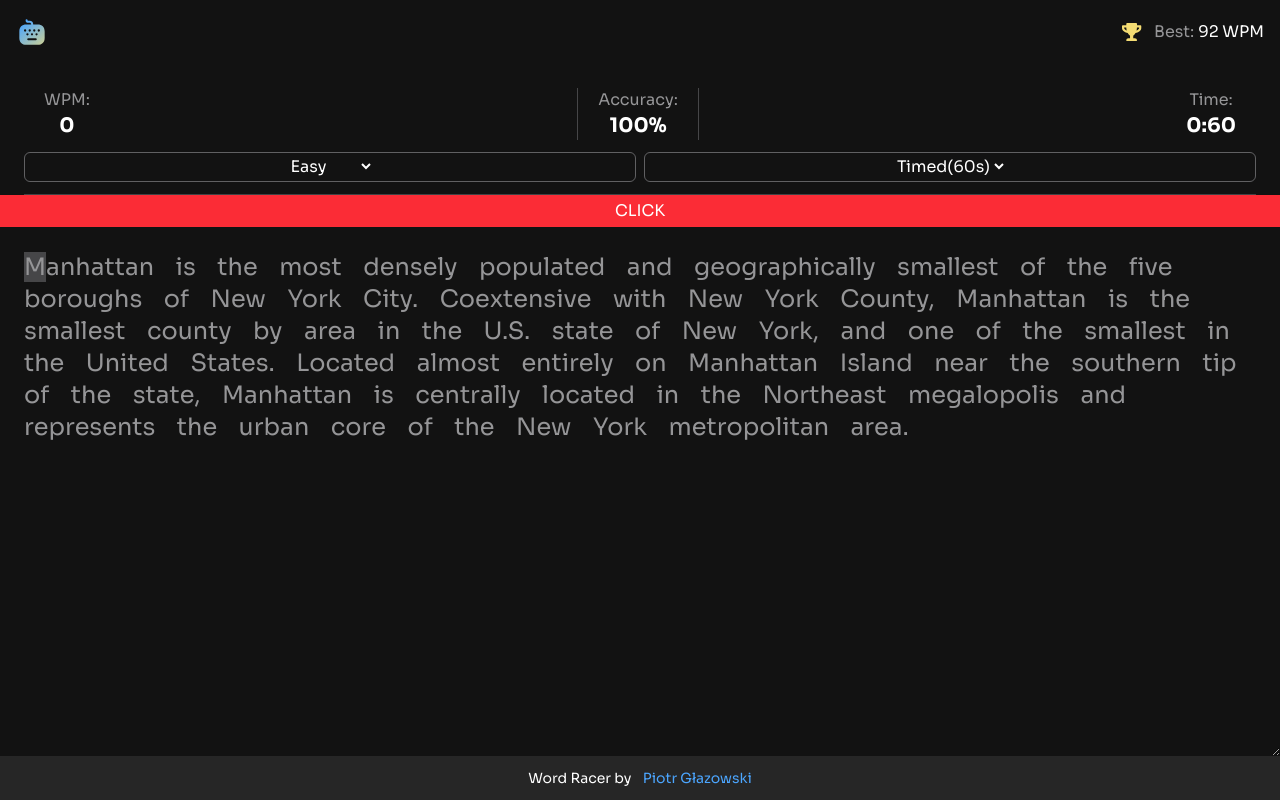
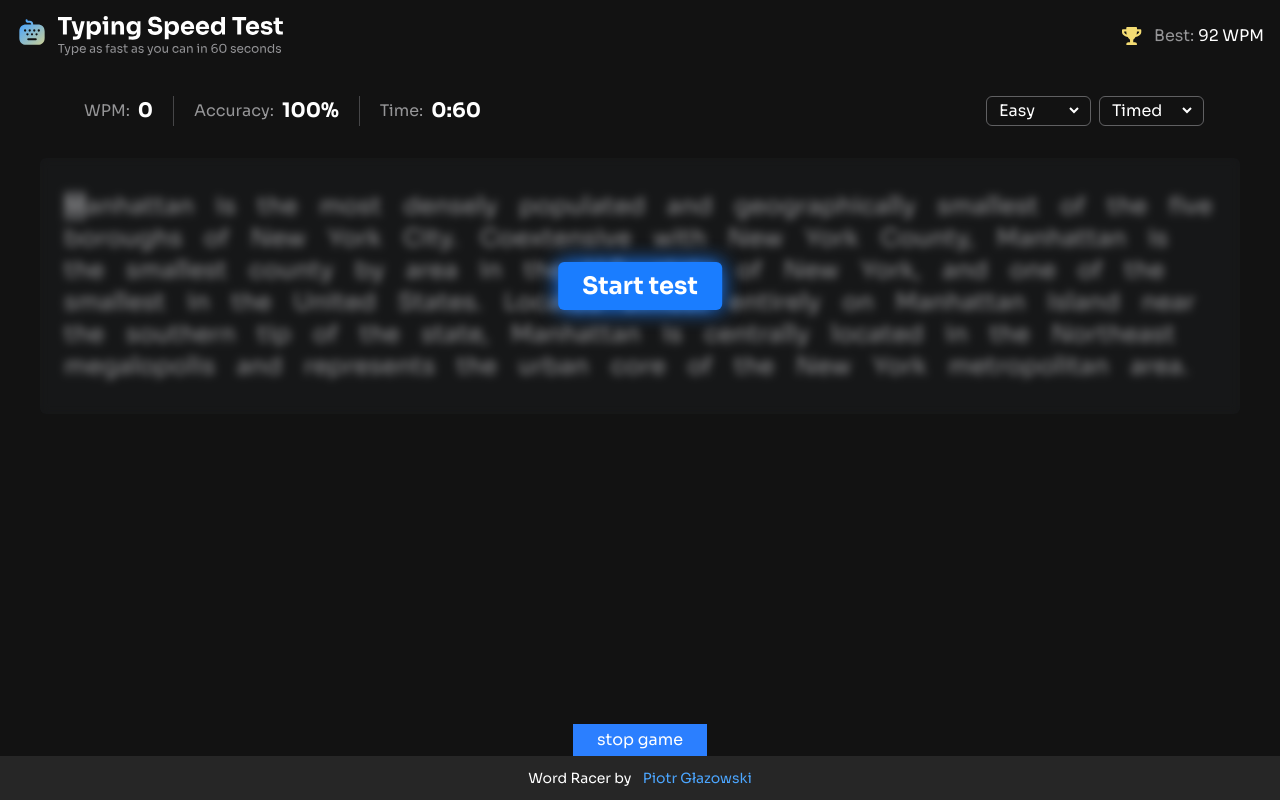
Before and after one commit to p-glazowski/type-racer, a Next.js app: page / in a window 1280 px wide. Built offline with nearby package versions, Linux system fonts and the light colour scheme.

Commit message:
removed textarea and added blured start game

```diff
--- a/app/globals.css
+++ b/app/globals.css
@@ -1,25 +1,24 @@
 @import 'tailwindcss';
 
 @theme {
-  /* Neutral */
+  /* COLORS */
   --color-my-neutral-900: hsl(0, 0%, 7%);
   --color-my-neutral-800: hsl(0, 0%, 15%);
   --color-my-neutral-500: hsl(240, 3%, 46%);
   --color-my-neutral-400: hsl(240, 1%, 59%);
   --color-my-neutral-0: hsl(0, 0%, 100%);
 
-  /* Blue */
   --color-my-blue-600: hsl(214, 100%, 55%);
   --color-my-blue-400: hsl(210, 100%, 65%);
 
-  /* Red */
   --color-my-red-500: hsl(354, 63%, 57%);
 
-  /* Green */
   --color-my-green-500: hsl(140, 63%, 57%);
 
-  /* Yellow */
   --color-my-yellow-400: hsl(49, 85%, 70%);
+
+  /* BREAKPOINTS */
+  --breakpoint-md: 800px;
 }
 
 * {
--- a/app/page.tsx
+++ b/app/page.tsx
@@ -7,12 +7,11 @@ import ScoreNumber from '@/components/SingleScoreBox/ScoreNumber';
 import ScoreTitle from '@/components/SingleScoreBox/ScoreTitle';
 import OptionContainer from '@/components/OptionContainer';
 import InputSelect from '@/components/Inputs/InputSelect';
-import Select from '@/components/Inputs/Option';
 import Option from '@/components/Inputs/Option';
-import TextField from '@/components/TextField';
 import { useEffect, useRef, useState } from 'react';
 
 export default function Page() {
+  const [started, setStarted] = useState(false);
   const [game, setGame] = useState(false);
   const [letterNumber, setLetterNumber] = useState(0);
   let id = 0;
@@ -41,6 +40,8 @@ export default function Page() {
     if (e.key === 'Shift') {
       return;
     }
+
+    setGame(true);
 
     if (letterNumber > 0 && textSplit[letterNumber - 1].correct === false) {
       if (e.key === 'Backspace') {
@@ -125,8 +126,14 @@ export default function Page() {
   const words = textSplit.filter((letter) => letter.firstTyped).length;
   const WPM = ((words / 5) * (60 / timePass)).toFixed(0);
 
+  useEffect(() => {
+    if (started && textRef.current) {
+      textRef.current.focus();
+    }
+  }, [started]);
+
   return (
-    <main className="flex flex-col flex-1">
+    <main className="flex flex-col flex-1 max-w-300 w-full mx-auto">
       <TopContainer>
         <Scores>
           <ScoreBox>
@@ -135,11 +142,29 @@ export default function Page() {
           </ScoreBox>
           <ScoreBox borders={true}>
             <ScoreTitle>Accuracy:</ScoreTitle>
-            <ScoreNumber>{accu === 'NaN' ? '100' : accu}%</ScoreNumber>
+            <ScoreNumber>
+              {accu === 'NaN' ? (
+                '100%'
+              ) : (
+                <span
+                  className={`${Number(accu) < 90 ? 'text-yellow-500' : 'text-green-500'}`}
+                >
+                  {accu}%
+                </span>
+              )}
+            </ScoreNumber>
           </ScoreBox>
           <ScoreBox>
             <ScoreTitle>Time:</ScoreTitle>
-            <ScoreNumber>0:{timer < 10 ? `0${timer}` : timer}</ScoreNumber>
+            <ScoreNumber>
+              {timer < 10 ? (
+                <span className="text-red-500">0:0{timer}</span>
+              ) : (
+                <span className={`${timer < 40 ? 'text-yellow-500' : ''}`}>
+                  0:{timer}
+                </span>
+              )}
+            </ScoreNumber>
           </ScoreBox>
         </Scores>
         <OptionContainer>
@@ -149,13 +174,12 @@ export default function Page() {
             <Option value="hard">Hard</Option>
           </InputSelect>
           <InputSelect id="time">
-            <Option value="timed">Timed(60s)</Option>
-            <Option value="best">Best</Option>
+            <Option value="timed">Timed</Option>
             <Option value="practice">Practice</Option>
           </InputSelect>
         </OptionContainer>
       </TopContainer>
-      <button
+      {/*       <button
         className="px-6 py-1 bg-red-500"
         onClick={() => {
           textRef.current.focus();
@@ -163,10 +187,37 @@ export default function Page() {
         }}
       >
         CLICK
-      </button>
+      </button> */}
 
       <div className="flex-1 relative flex pt-6">
-        <div className="absolute px-6">
+        <div
+          className="absolute px-6 bg-gray-500/5 p-8 rounded-md outline-0"
+          tabIndex={1}
+          ref={textRef}
+          onKeyDown={(e) => {
+            if (started) {
+              handleKeys(e);
+            }
+          }}
+        >
+          {started && !game && (
+            <div className="absolute bg-my-blue-400 rounded-md px-2 -left-50 py-1 top-0">
+              Start typing to start
+            </div>
+          )}
+          {!started && (
+            <>
+              <div className=" absolute inset-0 z-10 backdrop-blur-xs rounded-md"></div>
+              <button
+                className="bg-my-blue-600 z-20 absolute top-1/2 left-1/2 -translate-1/2 px-6 py-2 shadow-[0px_0px_20px_0px] shadow-my-blue-600 font-bold text-2xl rounded-md cursor-pointer hover:shadow-[0px_0px_40px_0px]"
+                onClick={() => {
+                  setStarted(true);
+                }}
+              >
+                Start test
+              </button>
+            </>
+          )}
           {textSplit.map((letter) => (
             <span
               key={letter.id}
@@ -176,16 +227,15 @@ export default function Page() {
             </span>
           ))}
         </div>
-        <textarea
-          className="w-full z-20 text-transparent"
-          spellCheck="false"
-          autoCapitalize="off"
-          ref={textRef}
-          onKeyDown={(e) => {
-            handleKeys(e);
-          }}
-        ></textarea>
       </div>
+      <button
+        className="bg-blue-500 px-6 py-1 mx-auto"
+        onClick={() => {
+          setGame(false);
+        }}
+      >
+        stop game
+      </button>
     </main>
   );
 }
--- a/components/Header.tsx
+++ b/components/Header.tsx
@@ -5,7 +5,7 @@ export default function Header() {
     <header className="p-4 flex flex-row justify-between items-center">
       <div>
         {/* MOBILE LOGO */}
-        <div className="w-8">
+        <div className="w-8 md:hidden">
           <Image
             width={32}
             height={32}
@@ -15,7 +15,7 @@ export default function Header() {
           />
         </div>
         {/* PC LOGO */}
-        <div className="hidden">
+        <div className="hidden md:block">
           <Image
             width={267}
             height={40}
--- a/components/Inputs/InputSelect.tsx
+++ b/components/Inputs/InputSelect.tsx
@@ -7,7 +7,7 @@ interface Props {
 
 export default function InputSelect({ children, id }: Props) {
   return (
-    <div className="border rounded-md flex-1 flex justify-center py-0.5 border-my-neutral-400/60">
+    <div className="border rounded-md flex-1 flex justify-center py-0.5 border-my-neutral-400/60 md:flex-0 px-2">
       <label htmlFor={id}>
         <select name={id} id={id}>
           {children}
--- a/components/OptionContainer.tsx
+++ b/components/OptionContainer.tsx
@@ -5,5 +5,7 @@ interface Props {
 }
 
 export default function OptionContainer({ children }: Props) {
-  return <div className="flex flex-row gap-2">{children}</div>;
+  return (
+    <div className="flex flex-row gap-2 md:justify-end w-full">{children}</div>
+  );
 }
--- a/components/SingleScoreBox/ScoreBox.tsx
+++ b/components/SingleScoreBox/ScoreBox.tsx
@@ -8,7 +8,7 @@ interface Props {
 export default function ScoreBox({ children, borders = false }: Props) {
   return (
     <div
-      className={`${borders ? 'border-x border-my-neutral-400/40' : ''} px-5 text-center`}
+      className={`${borders ? 'border-x border-my-neutral-400/40' : ''} px-5 text-center flex flex-col md:flex-row md:gap-2 md:items-center`}
     >
       {children}
     </div>
--- a/components/TopContainer.tsx
+++ b/components/TopContainer.tsx
@@ -6,9 +6,9 @@ interface Props {
 
 export default function TopContainer({ children }: Props) {
   return (
-    <div className="p-6 flex flex-col gap-3 pb-0">
+    <div className="p-6 flex flex-col gap-3 pb-2 md:flex-row md:justify-between">
       {children}
-      <div className="border-b border-my-neutral-500/50"></div>
+      <div className="border-b border-my-neutral-500/50 "></div>
     </div>
   );
 }
```
